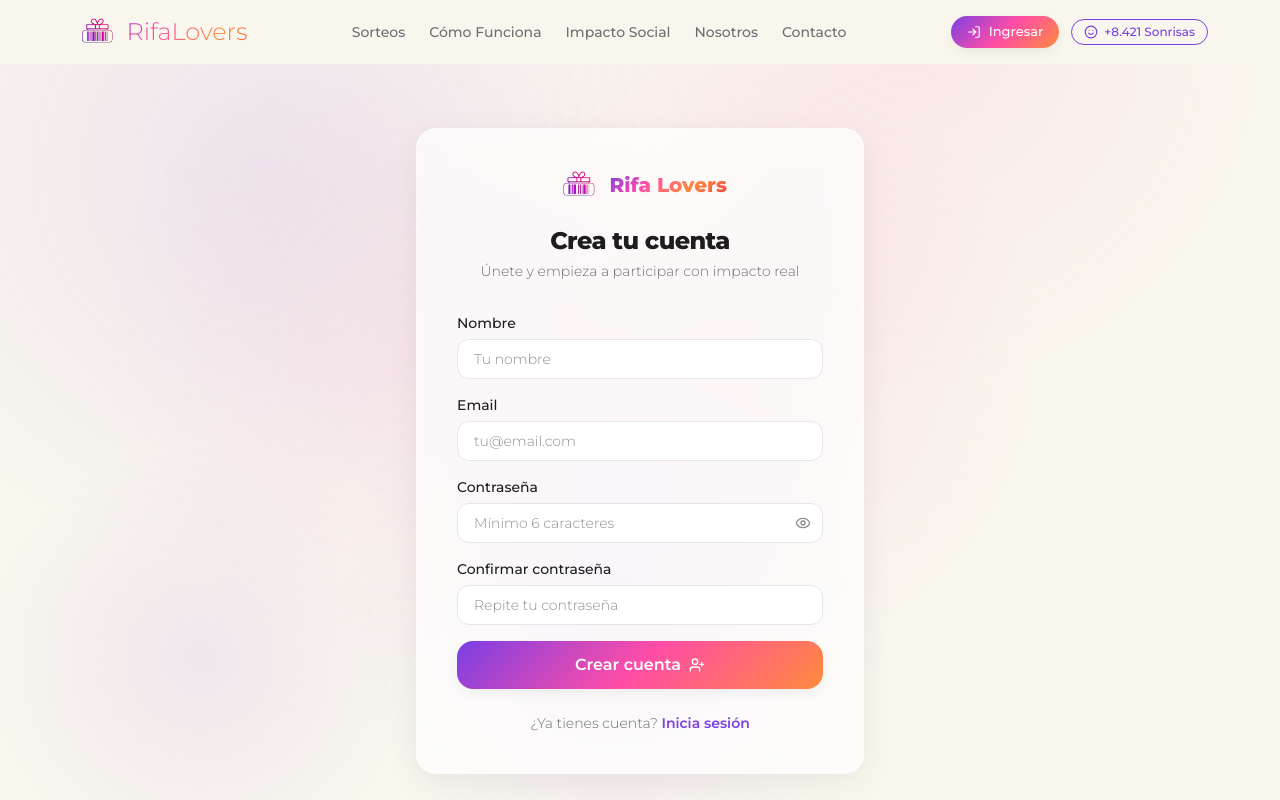
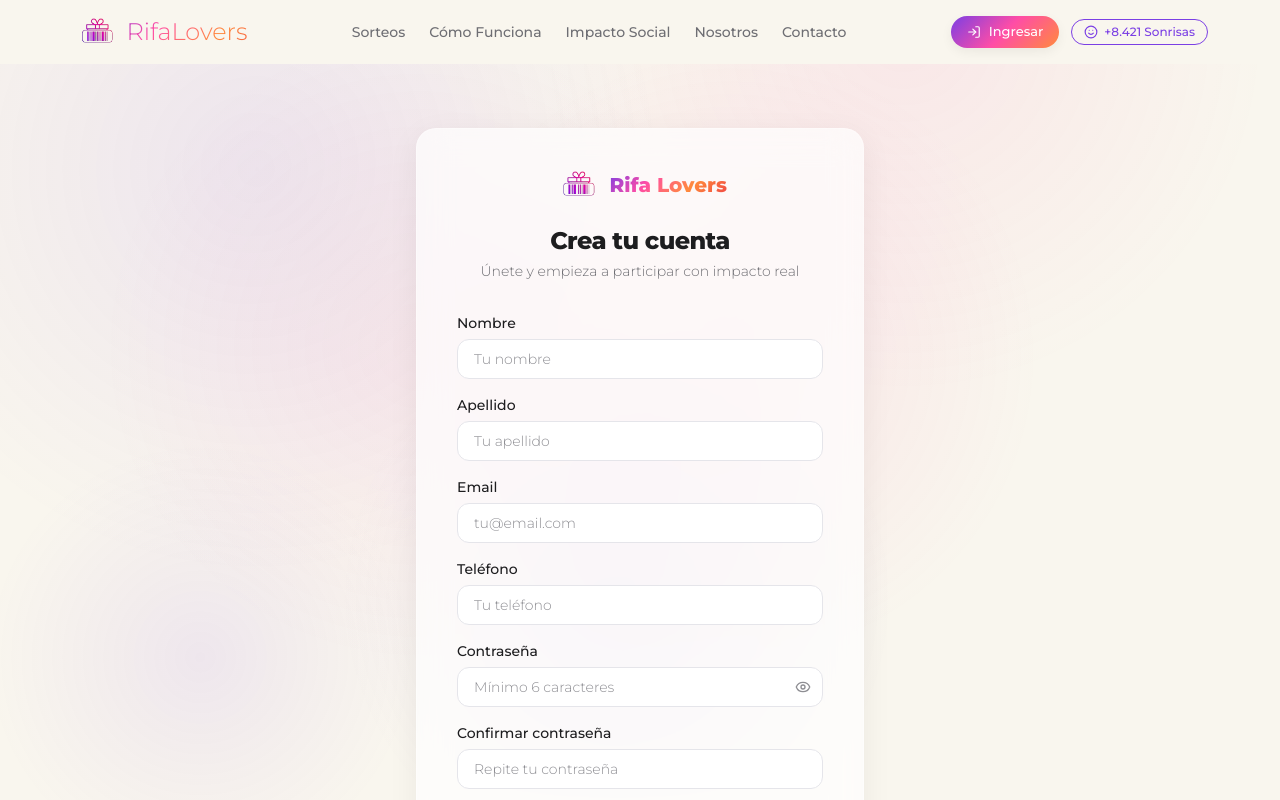
Before and after one commit to DNO8/mono-repo-rifa-lovers, a React (Vite) app in the folder rifa-lovers-frontend/: page /registro in a window 1280 px wide. Shown: the top 800 px of the page. Built offline with nearby package versions, Linux system fonts and the light colour scheme; sample sign-in values are in the browser's storage.

Commit message:
feat: nuevos cmapos en el register del frontend

```diff
--- a/rifa-lovers-frontend/src/features/auth/pages/register.page.tsx
+++ b/rifa-lovers-frontend/src/features/auth/pages/register.page.tsx
@@ -10,7 +10,9 @@ export default function RegisterPage() {
   const { register, isLoading, error, clearError } = useAuthStore()
 
   const [name, setName] = useState('')
+  const [lastName, setLastName] = useState('')
   const [email, setEmail] = useState('')
+  const [phone, setPhone] = useState('')
   const [password, setPassword] = useState('')
   const [confirmPassword, setConfirmPassword] = useState('')
   const [showPassword, setShowPassword] = useState(false)
@@ -31,7 +33,7 @@ export default function RegisterPage() {
       return
     }
 
-    await register(name, email, password)
+    await register(name, lastName, email, password, phone)
     const { isAuthenticated } = useAuthStore.getState()
     if (isAuthenticated) navigate('/dashboard')
   }
@@ -77,6 +79,21 @@ export default function RegisterPage() {
           </div>
 
           <div>
+            <label htmlFor="register-lastName" className="block text-sm font-medium text-text-primary mb-1.5">
+              Apellido
+            </label>
+            <input
+              id="register-lastName"
+              type="text"
+              required
+              value={lastName}
+              onChange={(e) => setLastName(e.target.value)}
+              placeholder="Tu apellido"
+              className="w-full h-10 px-4 rounded-md border border-border bg-white text-text-primary text-sm placeholder:text-text-tertiary focus:outline-none focus:ring-2 focus:ring-primary/30 focus:border-primary transition-colors"
+            />
+          </div>
+
+          <div>
             <label htmlFor="register-email" className="block text-sm font-medium text-text-primary mb-1.5">
               Email
             </label>
@@ -87,6 +104,20 @@ export default function RegisterPage() {
               value={email}
               onChange={(e) => setEmail(e.target.value)}
               placeholder="tu@email.com"
+              className="w-full h-10 px-4 rounded-md border border-border bg-white text-text-primary text-sm placeholder:text-text-tertiary focus:outline-none focus:ring-2 focus:ring-primary/30 focus:border-primary transition-colors"
+            />
+          </div>
+          <div>
+            <label htmlFor="register-phone" className="block text-sm font-medium text-text-primary mb-1.5">
+              Teléfono
+            </label>
+            <input
+              id="register-phone"
+              type="tel"
+              required
+              value={phone}
+              onChange={(e) => setPhone(e.target.value)}
+              placeholder="Tu teléfono"
               className="w-full h-10 px-4 rounded-md border border-border bg-white text-text-primary text-sm placeholder:text-text-tertiary focus:outline-none focus:ring-2 focus:ring-primary/30 focus:border-primary transition-colors"
             />
           </div>
--- a/rifa-lovers-frontend/src/stores/auth.store.ts
+++ b/rifa-lovers-frontend/src/stores/auth.store.ts
@@ -6,7 +6,9 @@ import { ENDPOINTS } from '@/api/endpoints'
 
 const MOCK_USER: User = {
   id: 'user-001',
-  name: 'Participante Demo',
+  name: 'Participante',
+  lastName: 'Demo',
+  phone: '+56912345678',
   email: 'demo@rifalovers.cl',
   avatar: '👤',
 }
@@ -20,7 +22,7 @@ interface AuthState {
   isLoading: boolean
   error: string | null
   login: (email: string, password: string) => Promise<void>
-  register: (name: string, email: string, password: string) => Promise<void>
+  register: (name: string, lastName: string, phone: string, email: string, password: string) => Promise<void>
   logout: () => void
   clearError: () => void
 }
@@ -45,10 +47,10 @@ export const useAuthStore = create<AuthState>()(
         }
       },
 
-      register: async (name: string, email: string, password: string) => {
+      register: async (name: string, lastName: string, phone: string, email: string, password: string) => {
         set({ isLoading: true, error: null })
         try {
-          const data = await apiClient.post<AuthResponse>(ENDPOINTS.auth.register, { name, email, password })
+          const data = await apiClient.post<AuthResponse>(ENDPOINTS.auth.register, { name, lastName, phone, email, password })
           set({ user: data.user, token: data.token, isAuthenticated: true, isLoading: false })
         } catch {
           console.warn('[auth] Backend unavailable, using mock register')
--- a/rifa-lovers-frontend/src/types/domain.types.ts
+++ b/rifa-lovers-frontend/src/types/domain.types.ts
@@ -100,6 +100,8 @@ export interface LiveActivity {
 export interface User {
   id: string
   name: string
+  lastName: string
+  phone: string
   email: string
   avatar?: string
 }
```
